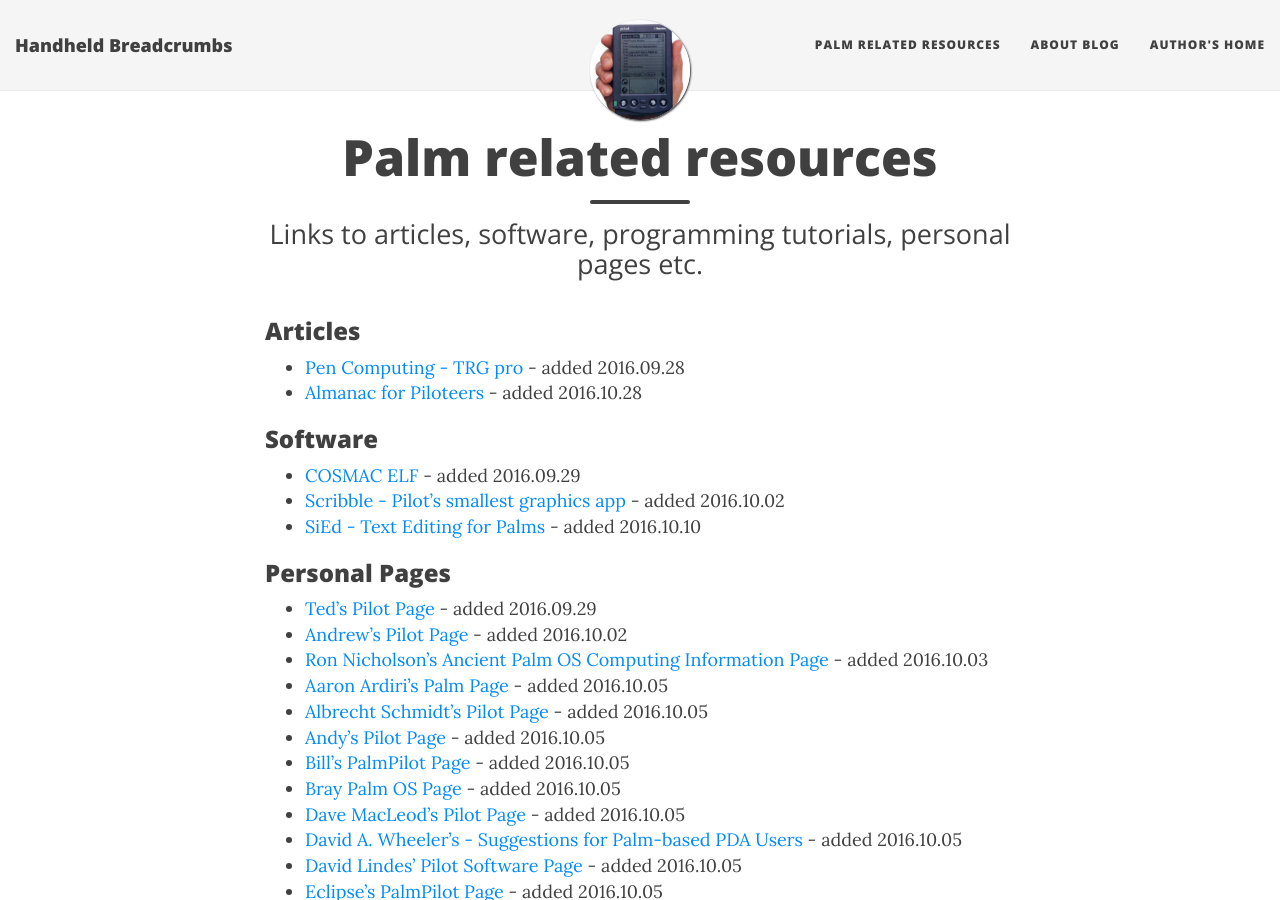
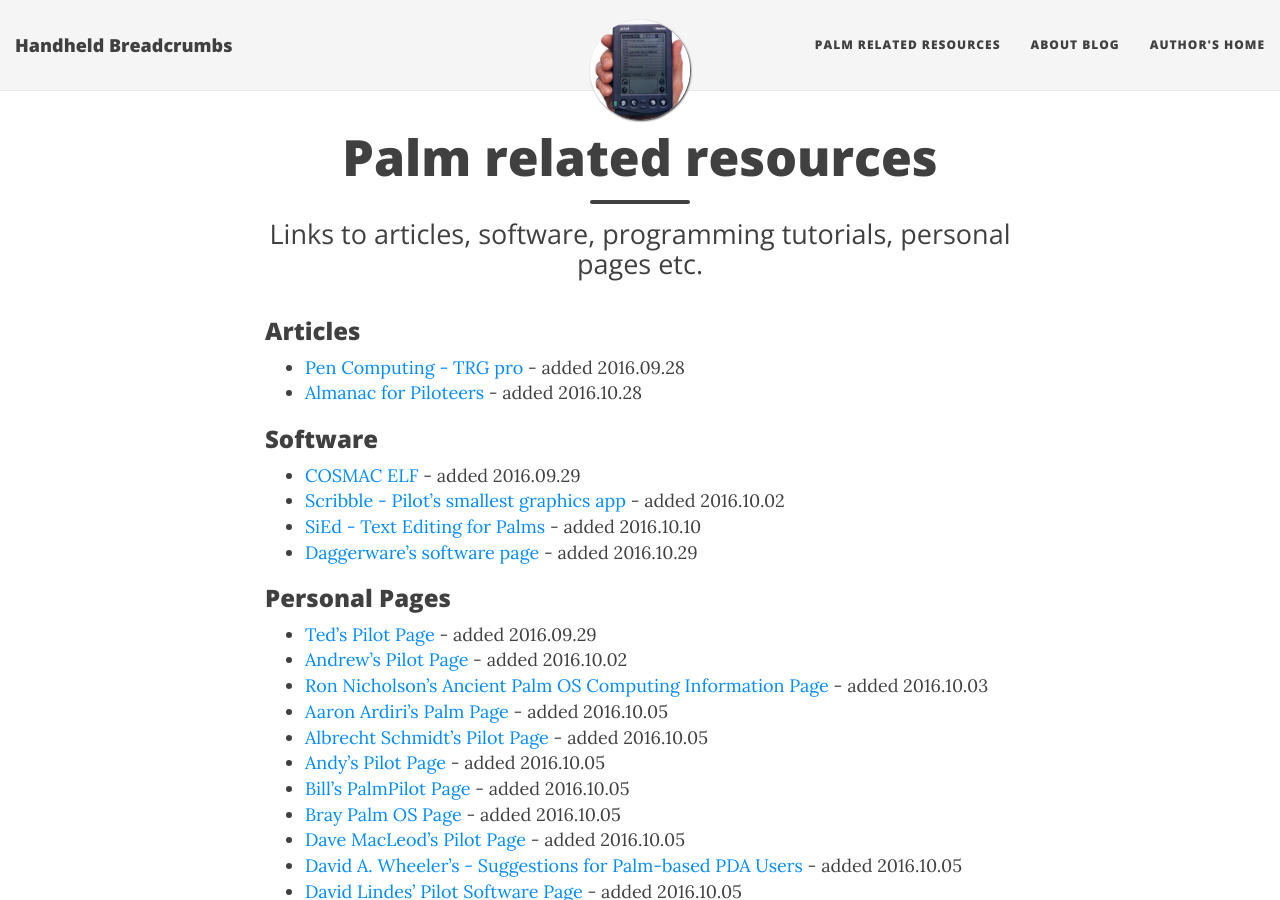
Before and after one commit to handheldbreadcrumbs/handheldbreadcrumbs.github.io, a Jekyll site: the page built from palmresources.md, in a window 1280 px wide and 900 px high. Built offline with Jekyll 4.4.1, drawn with Linux system fonts in a browser that asks for light colours; nearby versions of some CDN libraries.

Commit message:
added Daggerware link to software section

```diff
--- a/palmresources.md
+++ b/palmresources.md
@@ -13,6 +13,7 @@ date:   2016-09-27 19:34:56
 * [COSMAC ELF](http://web.archive.org/web/20141224202616/http://www.cosmacelf.com/tinyelf.htm){:target="_blank"} - added 2016.09.29
 * [Scribble - Pilot's smallest graphics app](http://web.archive.org/web/19981205214849/http://www.iosphere.net/~howlett/pilot/scribble.html){:target="_blank"} - added 2016.10.02
 * [SiEd - Text Editing for Palms](https://web.archive.org/web/20070323092635/http://benroe.com/sied/index.php){:target="_blank"} - added 2016.10.10
+* [Daggerware's software page](http://web.archive.org/web/19980127125152/http://www.daggerware.com/){:target="_blank"} - added 2016.10.29
 
 ### Personal Pages
 * [Ted's Pilot Page](http://web.archive.org/web/19981203160903/http://web.mit.edu/tytso/www/pilot/index.html){:target="_blank"} - added 2016.09.29
```
